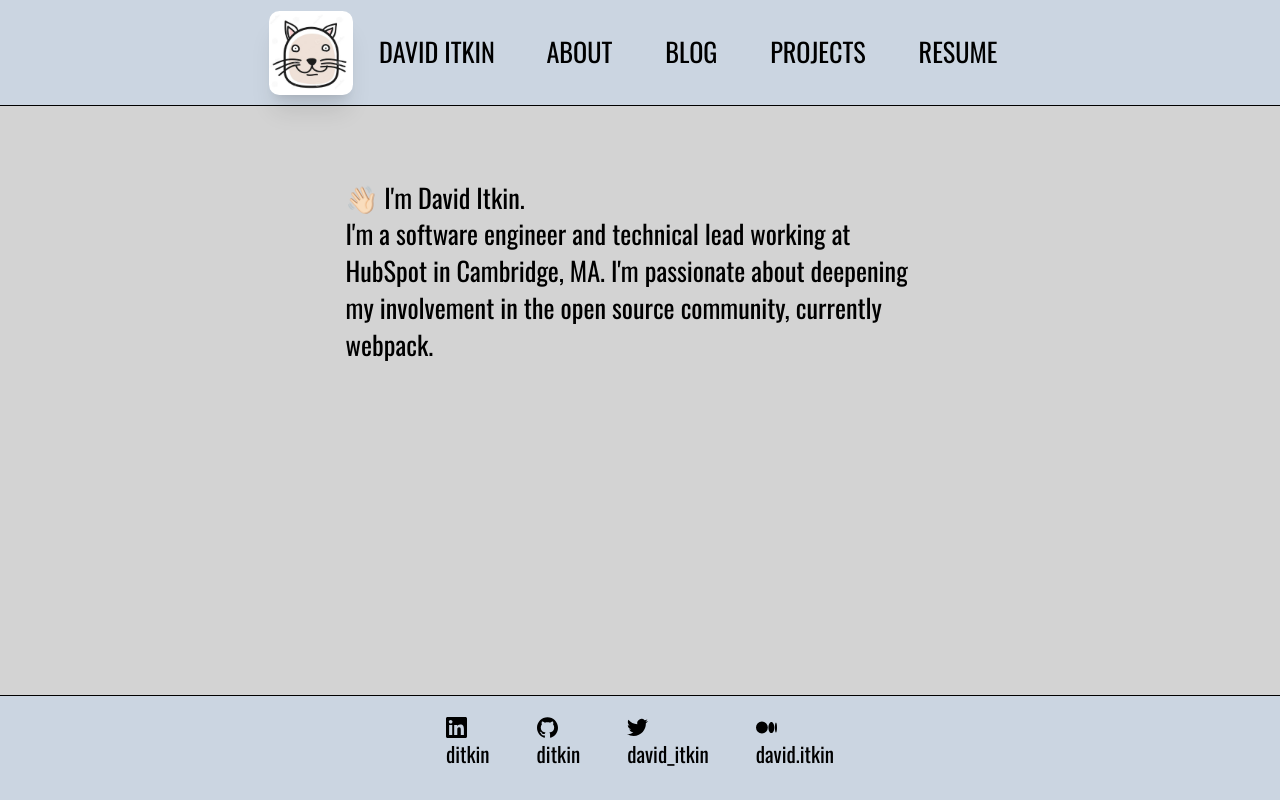
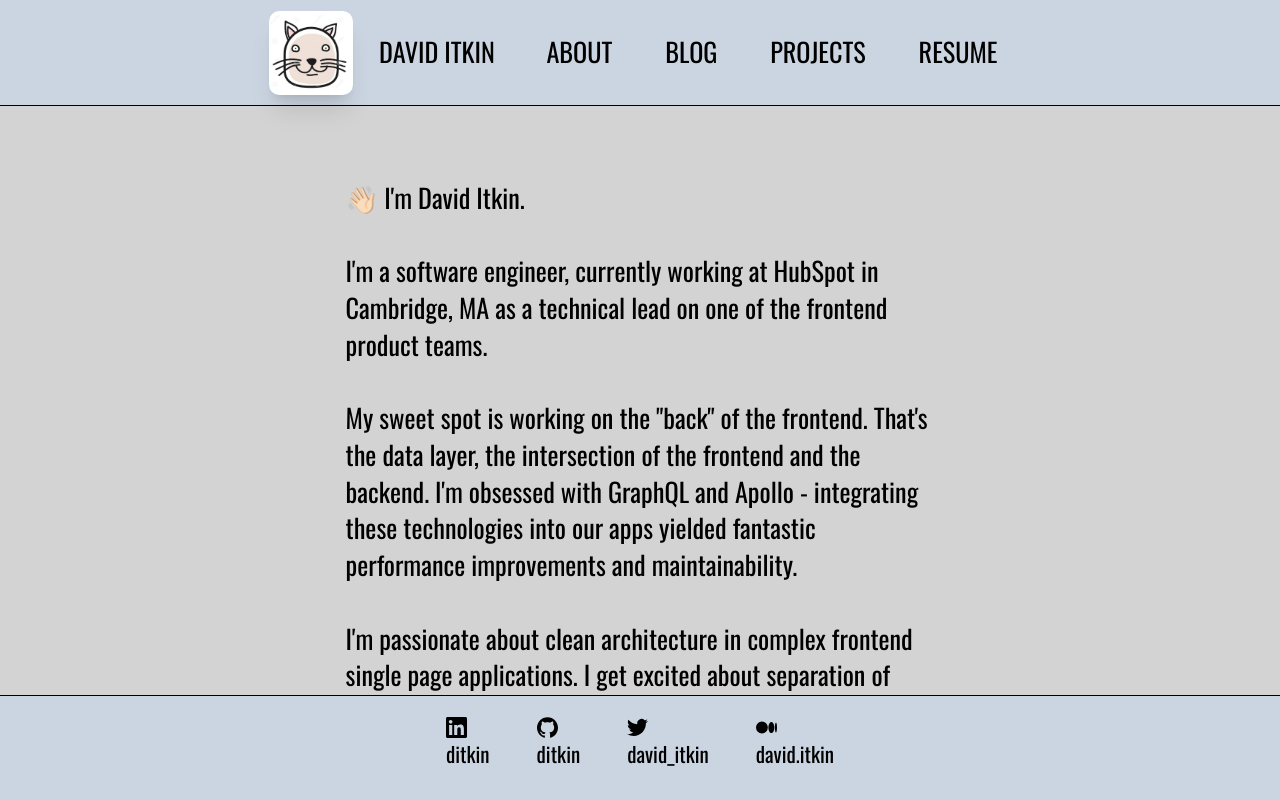
Before and after one commit to ditkin/personal-website, a Preact app: page / in a window 1280 px wide. Both pictures are taken after a click on the element "ABOUT". Shown: the top 800 px of the page. Built offline with nearby package versions, Linux system fonts and the light colour scheme.

Commit message:
Update AboutMe; add video

```diff
--- a/src/AboutMe.tsx
+++ b/src/AboutMe.tsx
@@ -2,10 +2,63 @@
   return (
     <div>
       <p>👋🏻 I'm David Itkin.</p>
+      <br />
       <p>
-        I'm a software engineer and technical lead working at HubSpot in
-        Cambridge, MA. I'm passionate about deepening my involvement in the open
-        source community, currently webpack.
+        I'm a software engineer, currently working at HubSpot in Cambridge, MA
+        as a technical lead on one of the frontend product teams.
+      </p>
+      <br />
+      <p>
+        My sweet spot is working on the "back" of the frontend. That's the data
+        layer, the intersection of the frontend and the backend. I'm obsessed
+        with GraphQL and Apollo - integrating these technologies into our apps
+        yielded fantastic performance improvements and maintainability.
+      </p>
+      <br />
+      <p>
+        I'm passionate about clean architecture in complex frontend single page
+        applications. I get excited about separation of concerns in enterprise
+        frontends, and advocate for batteries-included libraries and components
+        wherever possible.
+      </p>
+      <br />
+      <p>
+        I have a few fun hobbies:
+        <ul class="list-disc pl-10">
+          <li>
+            I practice Vipassana meditation.
+            <a
+              class="ml-1 underline"
+              target="_blank"
+              href="https://www.dhara.dhamma.org/about/vipassana/"
+            >
+              Read more about this here.
+            </a>
+            <br />
+            If you have any interest whatsoever in meditation, please reach out
+            to me about it - I love discussing it!
+          </li>
+          <br />
+          <li>
+            I sing in an acapella group called soundbites. Our music runs the
+            gamut from Enya's May It Be, to Sweet Pea by Amos Lee, to Lone
+            Digger by Caravan Palace. Check out this clip from one of our first
+            performances 👇
+            <video
+              controls
+              src="../assets/sweetPea.mov"
+              type="video/quicktime"
+              preload="none"
+            />
+          </li>
+          <br />
+          <li>
+            I dance bachata. Though I'm still a beginner, there's no joy quite
+            like nailing one of my combos.
+          </li>
+          <br />
+          <li>I play tennis!</li>
+        </ul>
       </p>
     </div>
   );
```
Also changed, not shown: 1 other file (tests, documents, lock files or other folders).
